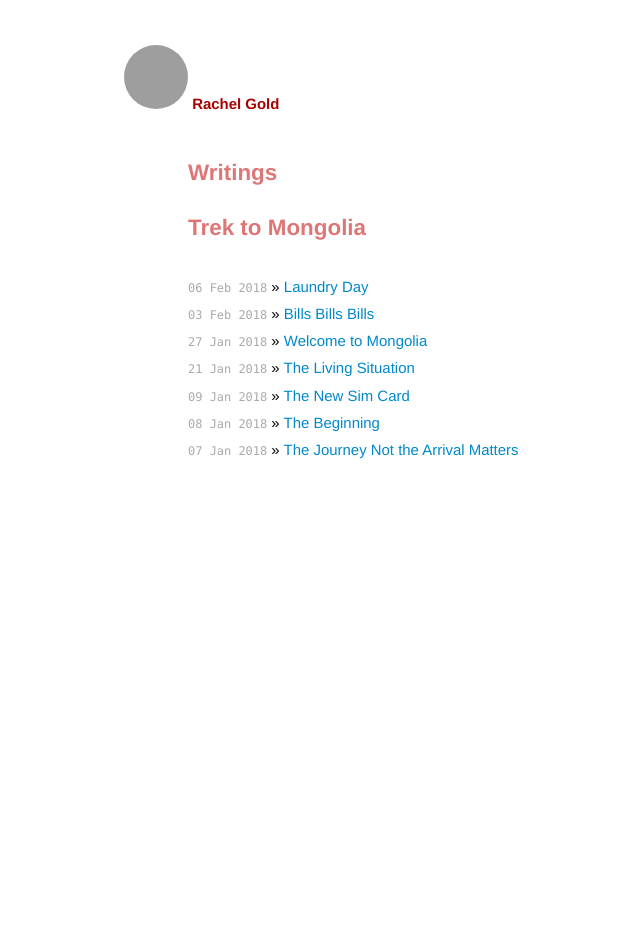
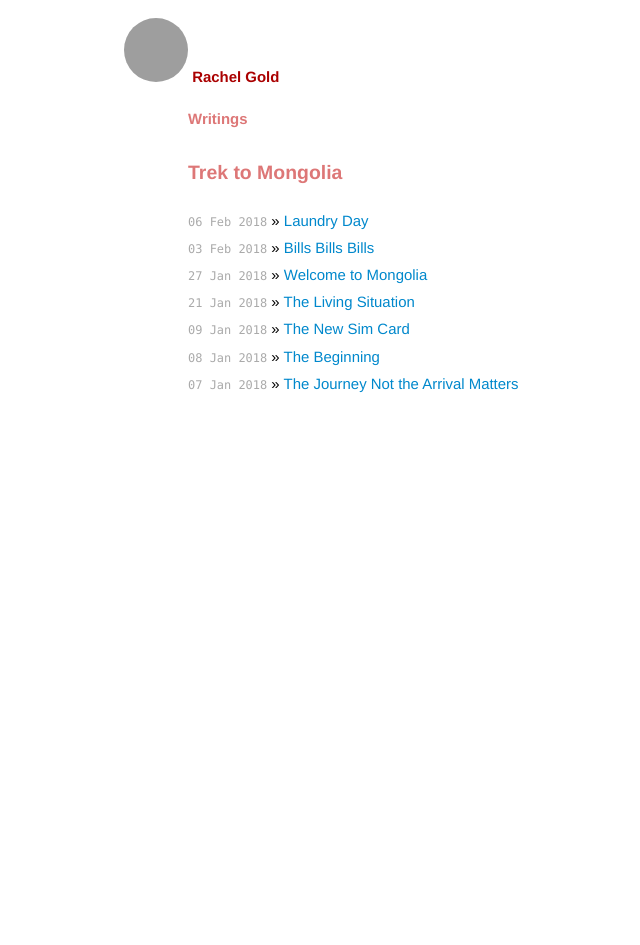
Before and after one commit to rachelgold/rachelgold.github.io, a Jekyll site: the page built from writings/index.html, in a window 1280 px wide. Shown: the whole page, without its empty margins (138-778 px from the left). Built offline with Jekyll 4.4.1, drawn with Linux system fonts in a browser that asks for light colours; after the commit the page ends 918 px from its top, so only the background shows below that; grey boxes are pictures that could not be loaded.

Commit message:
Some mild layout and spacing tweaks

```diff
--- a/_includes/section-writings.html
+++ b/_includes/section-writings.html
@@ -1,6 +1,6 @@
 
 <section>
-  <div class="trek-to-mongolia">
+  <div class="section-writings trek-to-mongolia">
     <h3 class="section-header">Trek to Mongolia</h3>
     <ul class="posts">
       {% for post in site.posts %}
--- a/css/main.css
+++ b/css/main.css
@@ -102,18 +102,32 @@ site-titlename a, .title a {
   color: #a00;
 }
 
+.site-header-breadcrumb {
+  margin-top: 1em;
+}
+
+h2.section-header {
+  font-size: 150%;
+}
+
+h3.section-header {
+  font-size: 130%;
+}
+
+h4.section-header {
+  font-size: 110%;
+}
+
 .section-header {
-  font-size: 150%;
   color: #dd7777;
   display: inline-block;
 }
 
-.site-header-breadcrumb {
-  margin-top: 1em;
+h2.section-header, h3.section-header, h4.section-header {
+  margin-bottom: 1.2em;
 }
 
-h2.section-header, h3.section-header, h4.section-header {
-  margin-bottom: 1.5em;
+section .section-writings {
 }
 
 .posts {
@@ -147,13 +161,17 @@ h2.section-header, h3.section-header, h4.section-header {
   font-size: 115%;
   text-align: justify;
   width: 42em;
-  margin: 3em auto 2em;
+  margin: 1.2em auto 2em;
   line-height: 1.6em;
+}
+
+h1.title {
+  font-size: 160%;
 }
 
 .page-header {
   font-weight: bold;
-  margin-bottom: 3em;
+  margin-bottom: 1.2em;
 }
 
 a.site-header-link         { color: #a00; text-decoration: none; }
```
